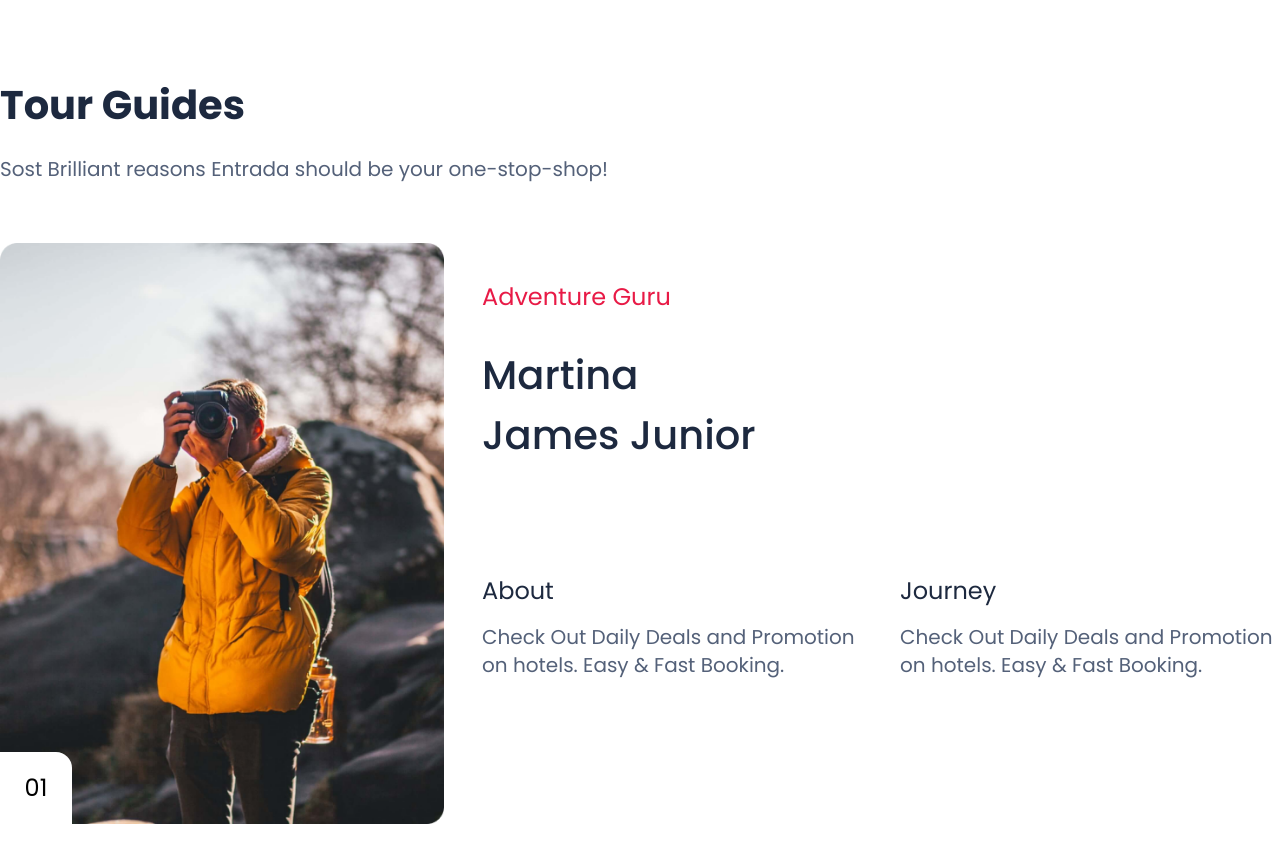
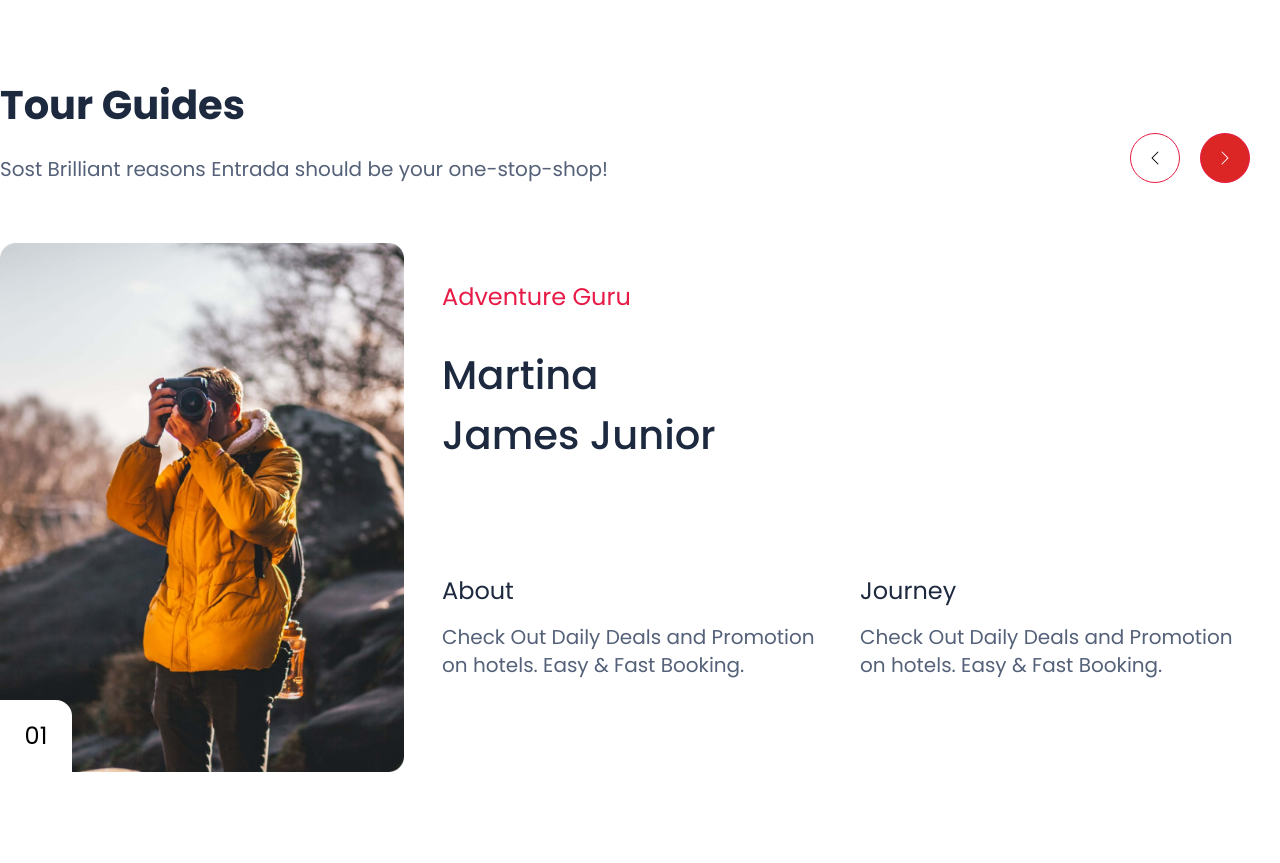
Before and after one commit to Mr-Rafiqul-Islam/EMPRISE-a-hotel-booking-site, a React (Vite) app: page / in a window 1280 px wide. Shown: the part 4260-5123 px from the top of the page. After the commit the page ends 5102 px from the top, so only its background shows below. Built offline with nearby package versions, Linux system fonts and the light colour scheme.

Commit message:
carousel

```diff
--- a/src/components/CardTour.jsx
+++ b/src/components/CardTour.jsx
@@ -1,20 +1,18 @@
 import React from "react";
 import Image from "./Image";
-import t1 from "../assets/images/t1.png";
-import t2 from "../assets/images/t2.png";
 import Subheading from "./Subheading";
 import Heading from "./Heading";
 import Paragraph from "./Paragraph";
 
-function CardTour() {
+function CardTour({img,serial,title}) {
   return (
     <div>
       <div className="flex">
         {/* image part */}
         <div className="relative">
-          <Image src={t1} />
+          <Image src={img} />
           <div className="w-[72px] h-[72px] grid place-content-center rounded-tr-2xl font-poppins text-2xl absolute bottom-0 left-0 bg-white ">
-            01
+            {serial}
           </div>
         </div>
         {/* text part */}
@@ -22,7 +20,7 @@ function CardTour() {
           <div className="pb-[63px] pt-[38px] ps-[38px] ">
             <Subheading text="Adventure Guru" className="text-third  mb-8" />
             <div className="w-[275px] mb-[110px]">
-              <Heading text="Martina James Junior" className=" font-medium " />
+              <Heading text={title} className=" font-medium " />
             </div>
             <div className="flex">
               <div>
--- a/src/components/layouts/Tourguides.jsx
+++ b/src/components/layouts/Tourguides.jsx
@@ -3,8 +3,26 @@ import Container from "../Container";
 import Heading from "../Heading";
 import Paragraph from "../Paragraph";
 import CardTour from '../CardTour';
+import t1 from "../../assets/images/t1.png";
+import t2 from "../../assets/images/t2.png";
+
+// for react slick
+import "slick-carousel/slick/slick.css";
+import "slick-carousel/slick/slick-theme.css";
+import Slider from "react-slick";
+import NextArrow from "../../assets/icons/NextArrow";
+import PrevArrow from "../../assets/icons/PrevArrow";
 
 function Tourguides() {
+  const settings = {
+    dots: false,
+    infinite: true,
+    slidesToShow: 1,
+    slidesToScroll: 1,
+    initialSlide: 0,
+    nextArrow: <NextArrow />,
+    prevArrow: <PrevArrow />,
+  }
 
   return (
     <section className='py-[70px]'>
@@ -13,9 +31,10 @@ function Tourguides() {
           <Heading text="Tour Guides" className="mb-5" />
           <Paragraph text="Sost Brilliant reasons Entrada should be your one-stop-shop!" />
         </div>
-        <div>
-            <CardTour/>
-        </div>
+        <Slider {...settings}>
+            <CardTour title='Martina James Junior' img={t1} serial='01'/>
+            <CardTour title='Martina James Junior' img={t2} serial='02'/>
+        </Slider>
         </Container>
     </section>
   )
```
